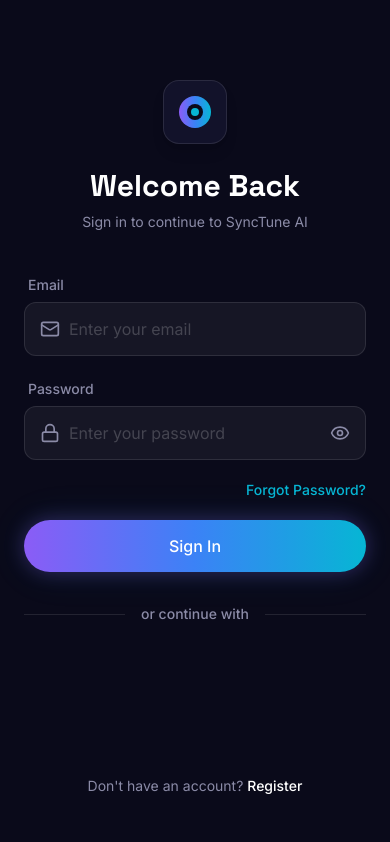
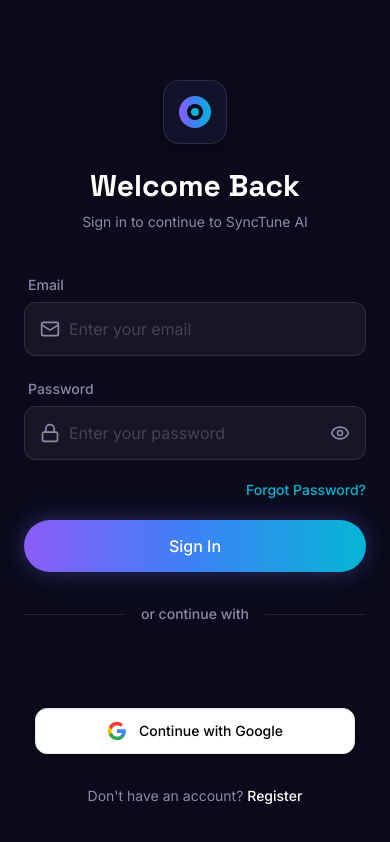
Before and after one commit to Sai2005-sai/Synctune-AI, a React (Vite) app in the folder frontend/capacitor-app/: page /sign-in in a window 390 px wide. Shown: the top 842 px of the page. Built offline with nearby package versions, Linux system fonts and the light colour scheme.

Commit message:
feat: Add custom mobile-friendly Continue with Google button for Capacitor

```diff
--- a/frontend/capacitor-app/src/pages/SignIn.tsx
+++ b/frontend/capacitor-app/src/pages/SignIn.tsx
@@ -307,6 +307,22 @@
             width="320"
           />
         </div>
+
+        {/* Custom Mobile-Friendly Google Login Button */}
+        <button
+          type="button"
+          onClick={() => handleOAuthClick('Google')}
+          id="google-oauth-btn"
+          className="w-full max-w-[320px] flex items-center justify-center gap-3 bg-white hover:bg-white/95 active:bg-white/90 text-black font-semibold py-3 px-4 rounded-xl shadow-md transition-all border border-slate-200"
+        >
+          <svg className="w-5 h-5" viewBox="0 0 24 24">
+            <path fill="#4285F4" d="M22.56 12.25c0-.78-.07-1.53-.2-2.25H12v4.26h5.92c-.26 1.37-1.04 2.53-2.21 3.31v2.77h3.57c2.08-1.92 3.28-4.74 3.28-8.09z" />
+            <path fill="#34A853" d="M12 23c2.97 0 5.46-.98 7.28-2.66l-3.57-2.77c-.98.66-2.23 1.06-3.71 1.06-2.86 0-5.29-1.93-6.16-4.53H2.18v2.84C3.99 20.53 7.7 23 12 23z" />
+            <path fill="#FBBC05" d="M5.84 14.09c-.22-.66-.35-1.36-.35-2.09s.13-1.43.35-2.09V7.07H2.18C1.43 8.55 1 10.22 1 12s.43 3.45 1.18 4.93l2.85-2.22.81-.62z" />
+            <path fill="#EA4335" d="M12 5.38c1.62 0 3.06.56 4.21 1.64l3.15-3.15C17.45 2.09 14.97 1 12 1 7.7 1 3.99 3.47 2.18 7.07l3.66 2.84c.87-2.6 3.3-4.53 6.16-4.53z" />
+          </svg>
+          <span className="text-sm font-medium">Continue with Google</span>
+        </button>
       </div>
 
       <div className="mt-auto pt-8 text-center">
```
